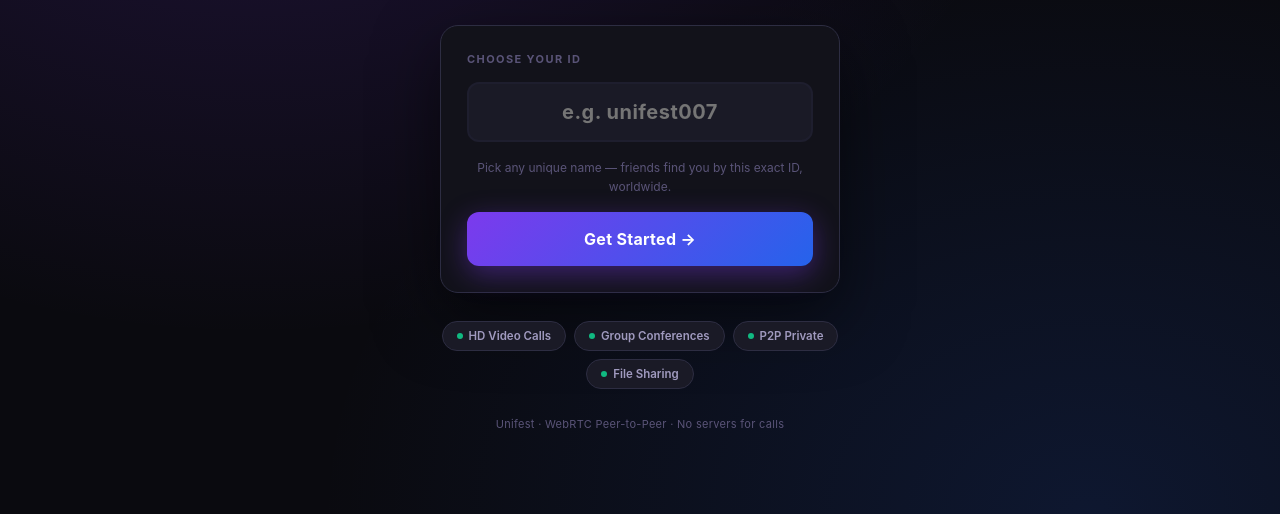
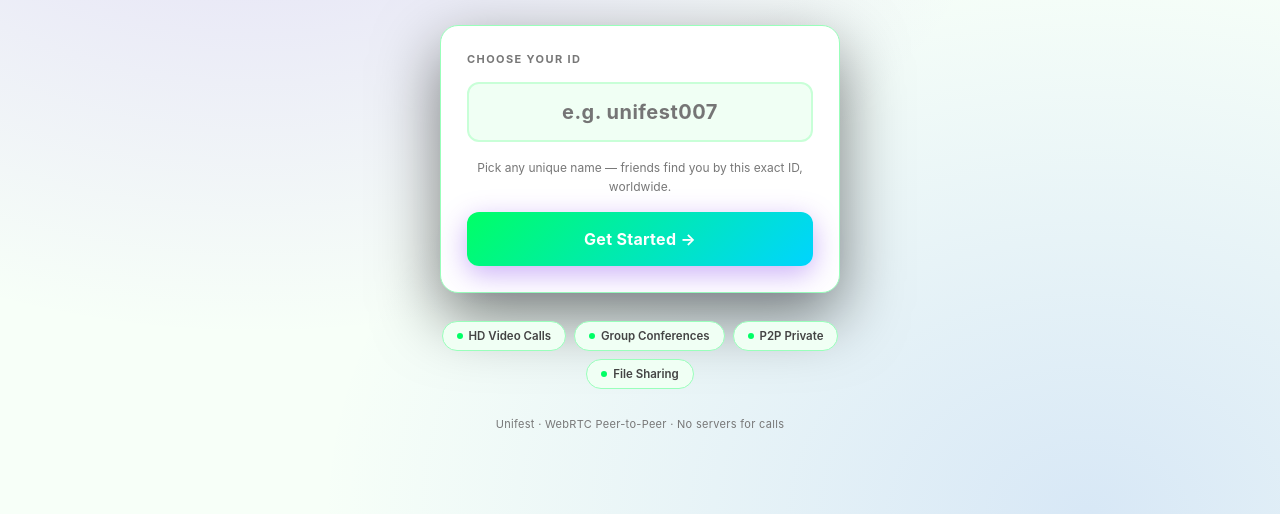
Before and after one commit to vahin15/vahin-android-app, a website: page www/index.html in a window 1280 px wide. Shown: the part 286-800 px from the top of the page. Drawn offline with Linux system fonts and the light colour scheme.

Commit message:
change in color

```diff
--- a/www/index.html
+++ b/www/index.html
@@ -18,39 +18,39 @@
 <style>
 *{box-sizing:border-box;margin:0;padding:0;-webkit-tap-highlight-color:transparent;}
 :root{
-  /* ── NEW COLOR SYSTEM — deep purple/teal professional palette ── */
-  --bg:#0a0a0f;
-  --surface:#12121a;
-  --surface2:#1a1a26;
-  --surface3:#222233;
-  --surface4:#2a2a3d;
-
-  /* Primary: vivid purple (matches logo) */
-  --accent:#7c3aed;
-  --accent2:#a855f7;
-  --accent-light:#c084fc;
-  --accent-grad-a:#7c3aed;
-  --accent-grad-b:#2563eb;
-
-  /* Secondary: teal (from logo bg) */
-  --teal:#0891b2;
-  --teal2:#06b6d4;
+  /* ── NEW COLOR SYSTEM — Ultra Bright Chat Theme ── */
+--bg:#f7fff8;
+--surface:#ffffff;
+--surface2:#f0fff4;
+--surface3:#e0ffe8;
+--surface4:#c8ffd7;
+
+/* Primary: Neon Green */
+--accent:#00ff66;
+--accent2:#00e65c;
+--accent-light:#66ff99;
+--accent-grad-a:#00ff66;
+--accent-grad-b:#00d4ff;
+
+/* Secondary: Cyan */
+--teal:#00d4ff;
+--teal2:#00ffff;
 
 /* Status */
-  --green:#10b981;
-  --red:#ef4444;
-  --yellow:#f59e0b;
-  --orange:#f97316;
+--green:#00ff66;
+--red:#ff1744;
+--yellow:#ffd600;
+--orange:#ff9100;
 
 /* Text */
-  --text:#f1f0f7;
-  --text2:#a09abf;
-  --text3:#5a5478;
+--text:#111111;
+--text2:#444444;
+--text3:#777777;
 --white:#ffffff;
 
 /* Borders */
-  --border:#1e1e2e;
-  --border2:#2d2d42;
+--border:#c8ffd7;
+--border2:#99ffbb;
 
   /* Radius */
   --radius:18px;
```
Lines whose indentation alone changed are shown as unchanged.
